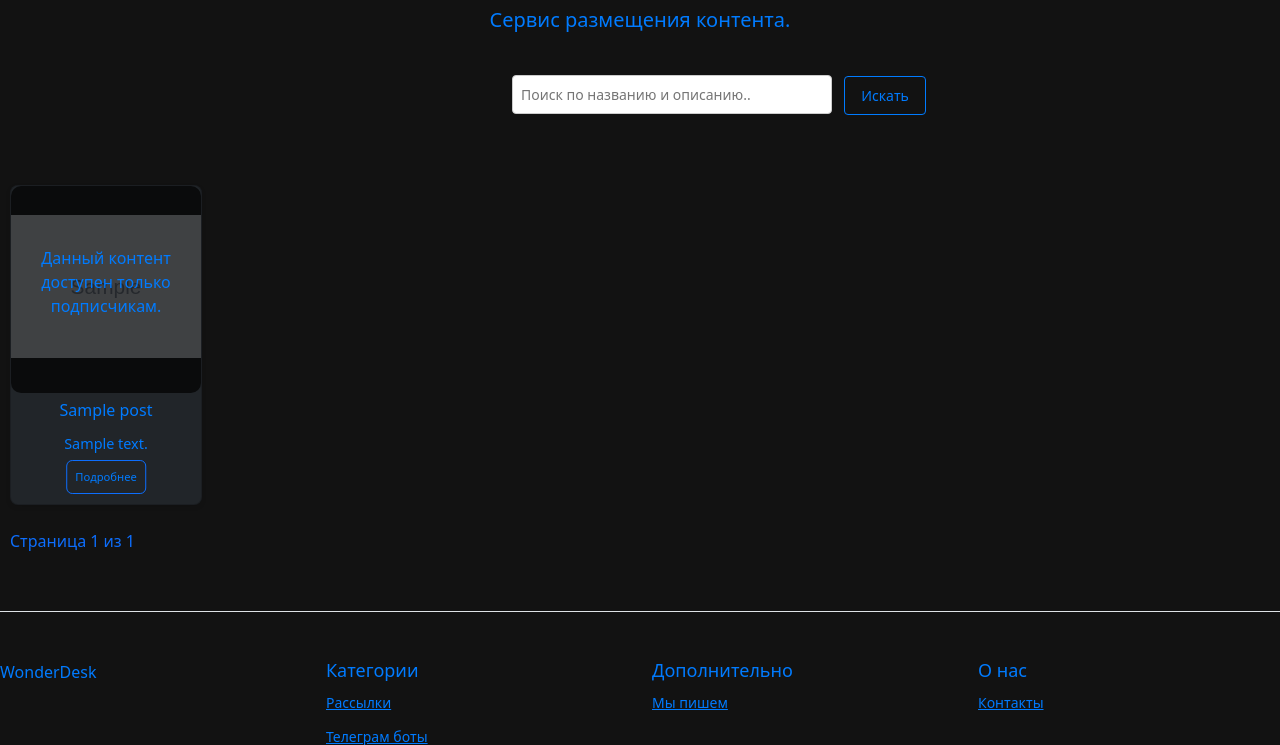
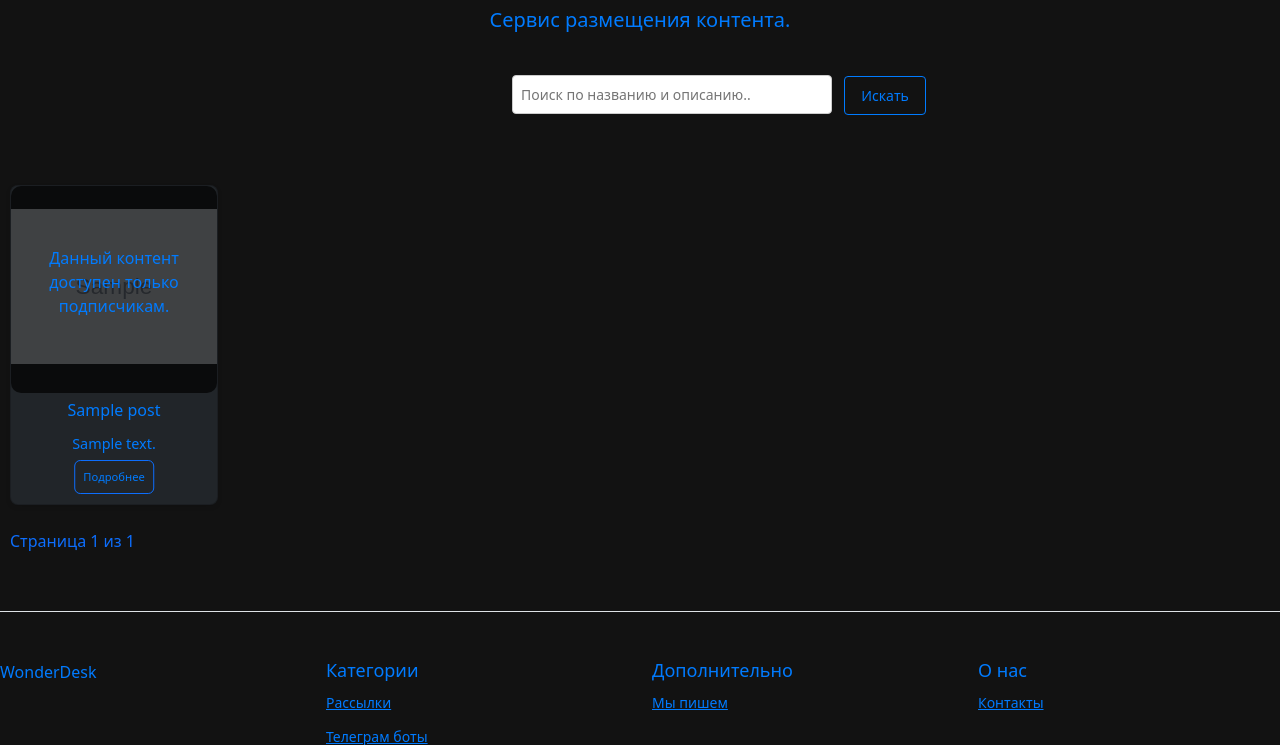
Before and after one commit to EugenyBaz/WonderDesk, a Django app: page / in a window 1280 px wide. Shown: the part 215-960 px from the top of the page. Run offline with Django 5.2, Linux system fonts and the light colour scheme; tables that the repository leaves empty hold one stand-in row (values such as "Sample post"); grey boxes marked "Sample" are stand-in pictures; some libraries are stand-ins or nearby versions.

Commit message:
update 4 style card in the post_list.html

```diff
--- a/posts/templates/posts/post_list.html
+++ b/posts/templates/posts/post_list.html
@@ -137,7 +137,7 @@
         {% for post in object_list %}
         <div class="col">
 
-            <div class="card" style="width: 12rem; height: 20rem;background-color: #212529;">
+            <div class="card" style="background-color: #212529;">
                 {% load custom_filters %}
                 {% with extension=post.file.name|file_extension %}
                          {% if extension in 'mp4,mkv,avi' %}
--- a/static/css/style.css
+++ b/static/css/style.css
@@ -99,8 +99,8 @@ body {
 
 /* Уменьшение размера карточек */
 .card {
-    width: 12rem; /* Уменьшение ширины */
-    height: auto;
+    width: 13rem; /* Уменьшение ширины */
+    height: 20rem;
     min-height: 15rem; /* Уменьшение минимальной высоты */
     box-shadow: 0 2px 5px rgba(0,0,0,.1);
     border-radius: 0.5rem;
```
